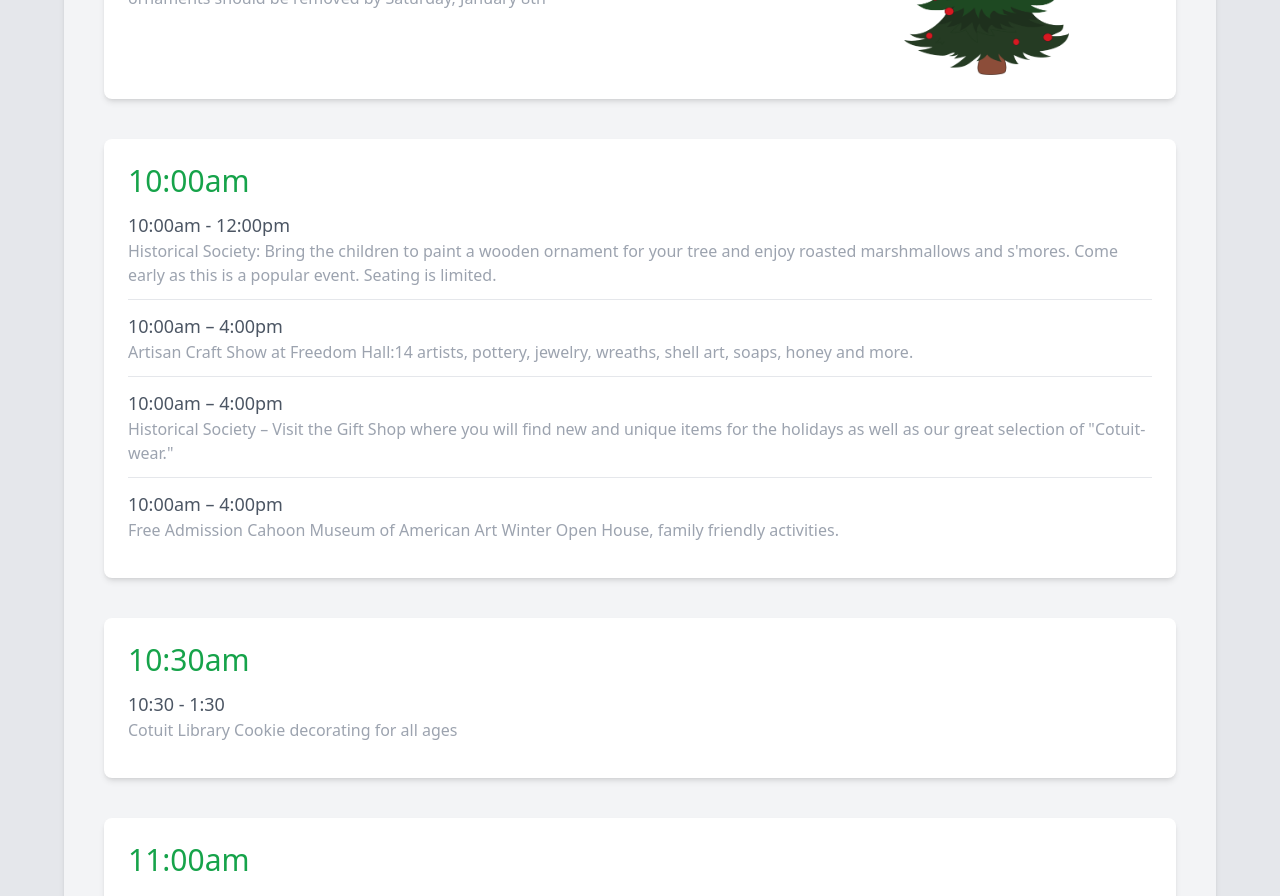
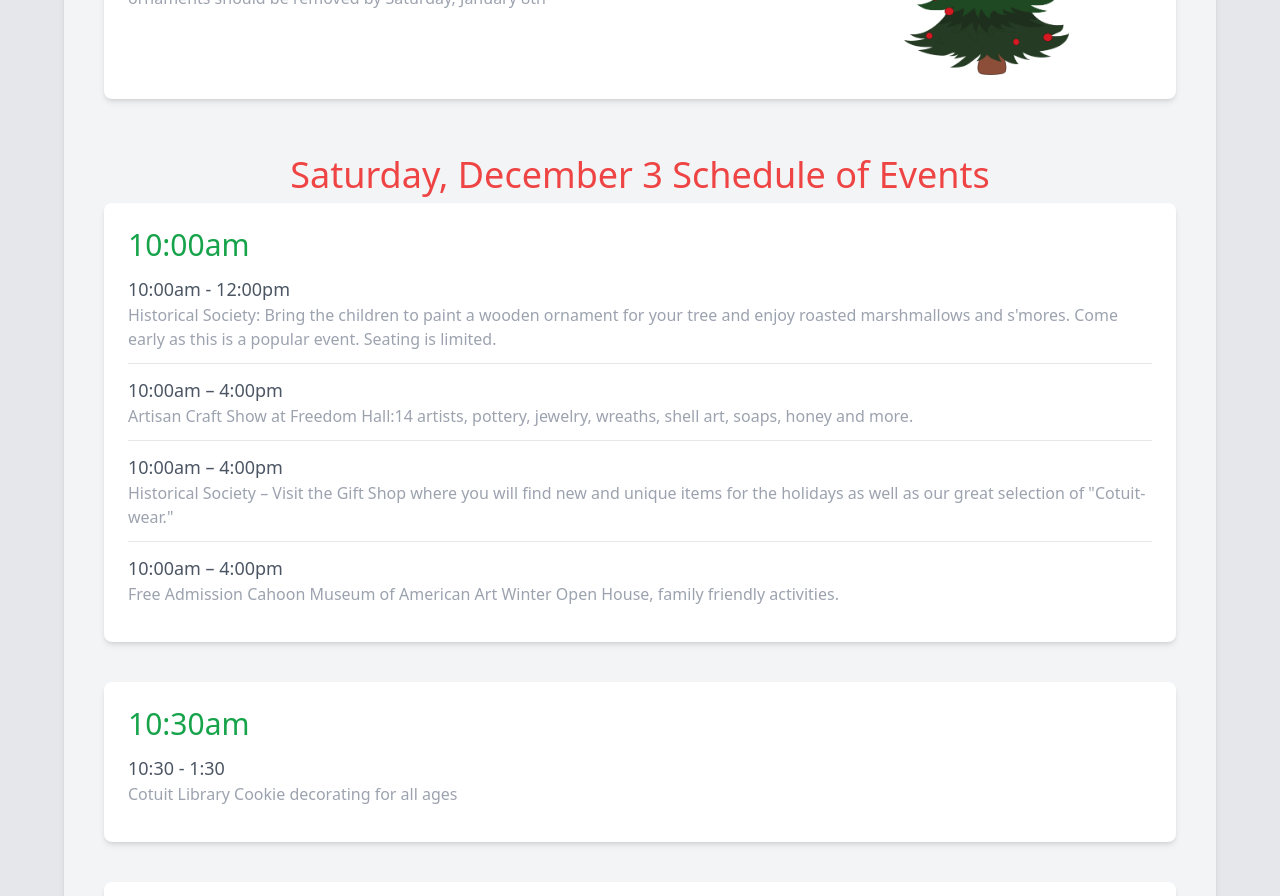
Before and after one commit to dfravel/christmas-in-cotuit, a Vue app: page / in a window 1280 px wide. Shown: the part 880-1776 px from the top of the page. Built offline with nearby package versions, Linux system fonts and the light colour scheme.

Commit message:
heading for schedule of events

```diff
--- a/src/App.vue
+++ b/src/App.vue
@@ -40,7 +40,8 @@
           </div>
         </div>
 
-        <div class="flex flex-col mb-6 mt-10 bg-white rounded-lg shadow-md p-6">
+        <div class="text-center text-red-500 px-10 sm:px-0 text-3xl sm:text-4xl mt-14">Saturday, December 3 Schedule of Events</div>
+        <div class="flex flex-col mb-6 mt-2 bg-white rounded-lg shadow-md p-6">
           <div>
             <div class="text-green-600 text-3xl">10:00am</div>
           </div>
```
